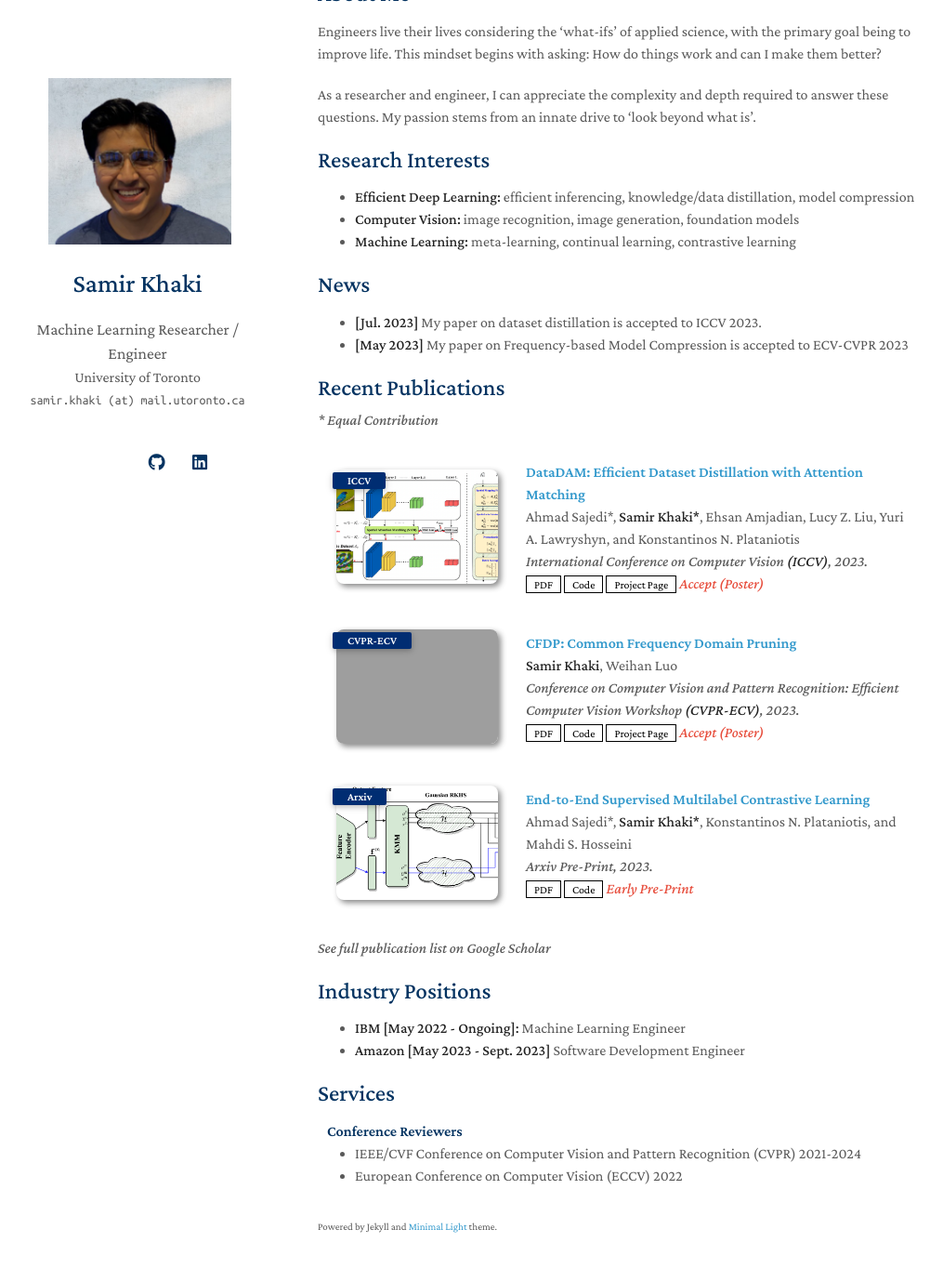
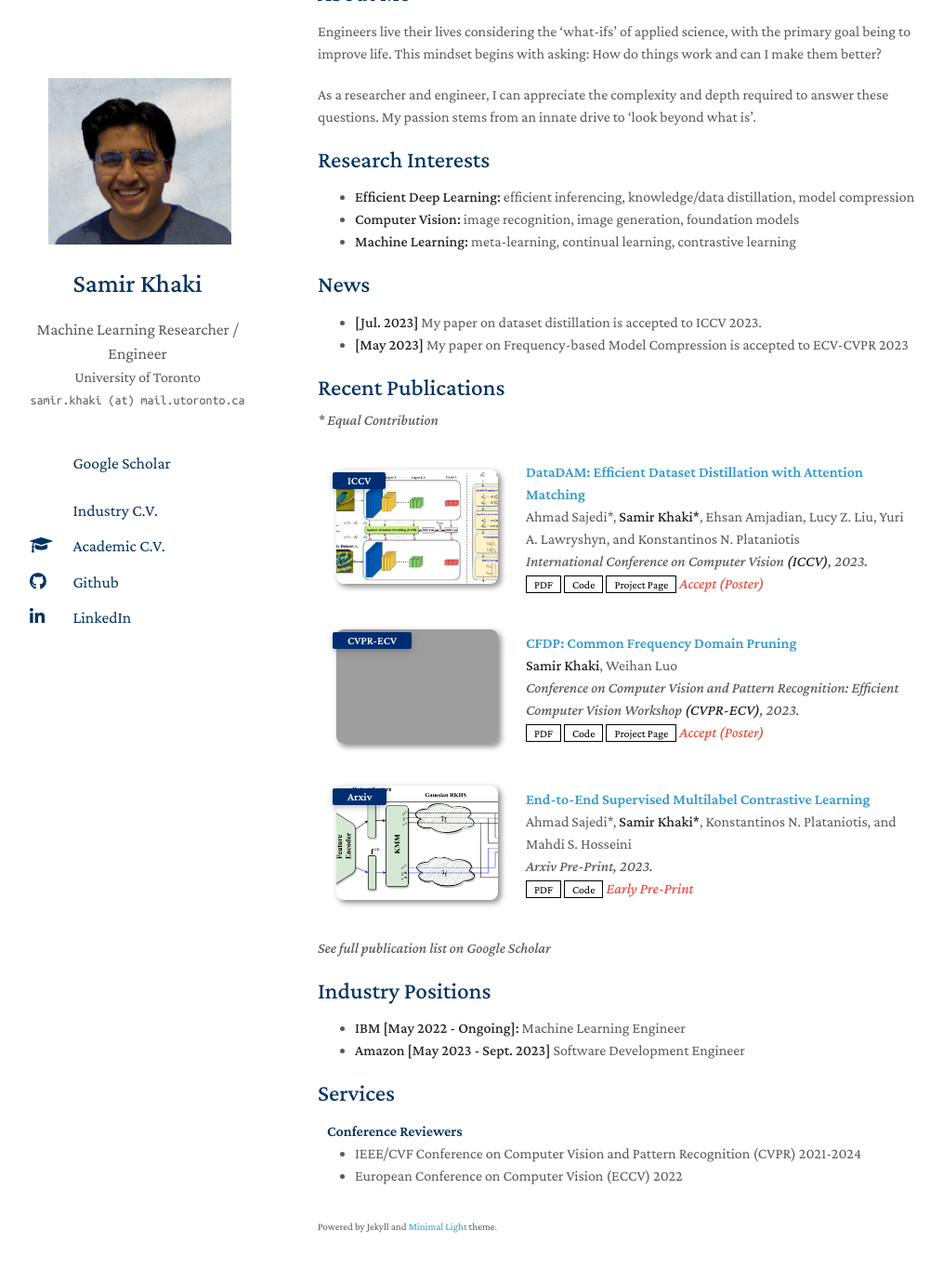
Before and after one commit to lizekai-richard/lizekai-richard.github.io, a Jekyll site: the page built from index.md, in a window 1280 px wide and 1400 px high, scrolled down 87 px. Shown: the top 1365 px of the window at 93% size, without its empty margins (128-1143 px from the left). Built offline with Jekyll 4.4.1, drawn with Linux system fonts in a browser that asks for light colours; nearby versions of some CDN libraries; a style sheet for code colours, icons or effects is not loaded; our own code applies the rules of GitHub Pages for plain Markdown files; grey boxes are pictures that could not be loaded.

Commit message:
Update Website

```diff
--- a/_config.yml
+++ b/_config.yml
@@ -14,6 +14,7 @@ canonical: https://minimal-light-theme.yliu.me/
 # If you don't need one of them, you may delete the corresponding line.
 google_scholar: https://scholar.google.com/citations?user=XUyUZY4AAAAJ&hl=en
 cv_link: assets/files/Samir-Khaki-Resume-2023.pdf
+aca_cv_link: assets/files/Samir-Khaki-Academic-Resume-2023.pdf
 github_link: https://github.com/Skhaki18
 linkedin: https://ca.linkedin.com/in/samir-khaki-0125861b7
 # twitter: https://twitter.com/
--- a/_layouts/homepage.html
+++ b/_layouts/homepage.html
@@ -20,6 +20,8 @@
 
     <link rel=stylesheet href=https://cdnjs.cloudflare.com/ajax/libs/academicons/1.8.6/css/academicons.min.css integrity="sha256-uFVgMKfistnJAfoCUQigIl+JfUaP47GrRKjf6CTPVmw=" crossorigin=anonymous>
     <link rel=stylesheet href=https://cdnjs.cloudflare.com/ajax/libs/font-awesome/5.11.2/css/all.min.css integrity="sha256-+N4/V/SbAFiW1MPBCXnfnP9QSN3+Keu+NlB+0ev/YKQ=" crossorigin=anonymous>
+
+    <link rel="stylesheet" href="https://cdnjs.cloudflare.com/ajax/libs/font-awesome/4.7.0/css/font-awesome.min.css">
 
     {% if site.font == "Sans Serif" %}
     <link rel="stylesheet" href="./assets/css/font_sans_serif.css">
@@ -59,35 +61,62 @@
 
         <br>
         <br>
-        <div class="social-icons">
+        <div class="social-icons" style="text-align: left">
         {% if site.google_scholar %}
         <a style="margin: 0 5px 0 0" href="{{ site.google_scholar }}">
           <i class="ai ai-google-scholar" style="font-size:1.2rem"></i>
         </a>
+        <a style="margin: 0 5px 0 0" href="{{ site.google_scholar }}">
+          <span ><p style="font-size:1.1rem;white-space: nowrap">Google Scholar</p></span>
+        </a>
+        <br>
         {% endif %}
 
         {% if site.cv_link %}
         <a style="margin: 0 5px 0 0" href="{{ site.cv_link }}">
           <i class="ai ai-cv" style="font-size:1.3rem;"></i>
         </a>
+        <a style="margin: 0 5px 0 0" href="{{ site.cv_link }}">
+          <span ><p style="font-size:1.1rem;white-space: nowrap">Industry C.V.</p></span>
+        </a>
+        <br>
+        {% endif %}
+
+        {% if site.aca_cv_link %}
+        <a style="margin: 0 5px 0 0" href="{{ site.aca_cv_link }}">
+          <i class="fa fa-graduation-cap" style="font-size:1.2rem;"></i>
+        </a>
+        <a style="margin: 0 5px 0 0" href="{{ site.aca_cv_link }}">
+          <span ><p style="font-size:1.1rem;white-space: nowrap">Academic C.V.</p></span>
+        </a>
+        <br>
         {% endif %}
 
         {% if site.github_link %}
         <a style="margin: 0 5px 0 0" href="{{ site.github_link }}">
           <i class="fab fa-github"></i>
         </a>
+        <a style="margin: 0 5px 0 0" href="{{ site.github_link }}">
+          <span ><p style="font-size:1.1rem;white-space: nowrap">Github</p></span>
+        </a>
+        <br>
         {% endif %}
 
         {% if site.linkedin %}
         <a style="margin: 0 5px 0 0" href="{{ site.linkedin }}">
           <i class="fab fa-linkedin"></i>
         </a>
+        <a style="margin: 0 5px 0 0" href="{{ site.linkedin }}">
+          <span ><p style="font-size:1.1rem;white-space: nowrap">LinkedIn</p></span>
+        </a>
+        <br>
         {% endif %}
 
         {% if site.twitter %}
         <a style="margin: 0 0 0 0" href="{{ site.twitter }}">
           <i class="fab fa-twitter"></i>
         </a>
+        <br>
         {% endif %}
         </div>
         <br>
--- a/_sass/minimal-light-no-dark-mode.scss
+++ b/_sass/minimal-light-no-dark-mode.scss
@@ -9,7 +9,8 @@
   background-color:transparent;
   color:#043361!important;
   border-radius:100%;
-  text-align:center;
+  text-align:left;
+  align-items: left;
   font-size:1.15rem;
   line-height:2.5rem;
   margin-right:1rem}
```
Also changed, not shown: 6 other files.
